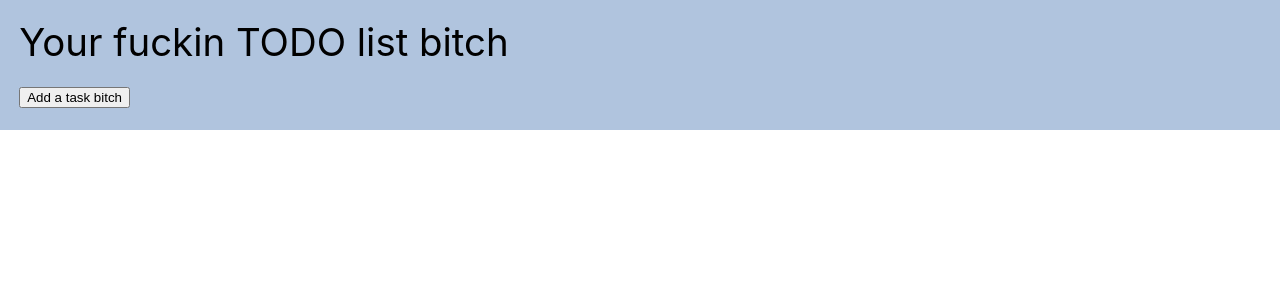
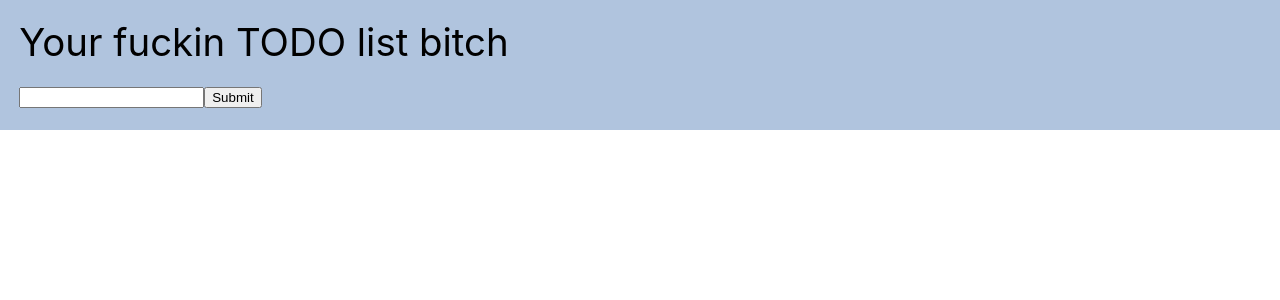
Before and after one commit to alyssa9koh/react-todo-list, a React (Create React App) app: page / in a window 1280 px wide. Shown: the top 300 px of the page. Built offline with nearby package versions, Linux system fonts and the light colour scheme.

Commit message:
you can add a task now with a basic description

```diff
--- a/src/components/List.jsx
+++ b/src/components/List.jsx
@@ -6,10 +6,31 @@ import '../index.css';
 
 export default function List() {
     const [taskInfo, setTaskInfo] = useState([]);
+    const [inputValue, setInputValue] = useState('');
 
-    function handleAdd() {
-        const newTaskInfo = [...taskInfo, 'new thing'];
+    /*
+    "onChange" means whenever you change the thing in the
+    input field, aka whenever you just type something.
+    updates input field with the thing you just typed in
+    */
+    function handleChange(event) {
+        setInputValue(event.target.value);
+    }
+
+    /*
+    Once the submit button is pressed, create a new task and
+    add it to the list of tasks.
+    */
+    function handleSubmit(event) {
+        if (inputValue === '') {
+            alert('Input field is empty! Please add a basic description for your task.');
+            event.preventDefault();
+            return;
+        }
+        const newTaskInfo = [...taskInfo, inputValue];
         setTaskInfo(newTaskInfo);
+        setInputValue('');
+        event.preventDefault();
     }
 
     const tasks = taskInfo.map((cur_desc, index) => {
@@ -24,11 +45,15 @@ export default function List() {
                 <div>
                     Your fuckin TODO list bitch
                 </div>
-                <button onClick={handleAdd} >Add a task bitch</button>
+                <form onSubmit={handleSubmit}>
+                    <input type="text" value={inputValue} onChange={handleChange}/>
+                    <input type="submit"/>
+                </form>
+                {/* <button onClick={handleAdd} >Add a task bitch</button> */}
             </div>
             {/* <Task desc={template_desc} />
             <Task /> */}
-            <ol>
+            <ol className="task-list">
                 {tasks}
             </ol>
         </>
--- a/src/index.css
+++ b/src/index.css
@@ -28,3 +28,9 @@ code {
   padding: 0.5em;
   background-color: lightsteelblue;
 }
+
+.task-list {
+  display: flex;
+  flex-wrap: wrap;
+  flex-direction: row;
+}
```
